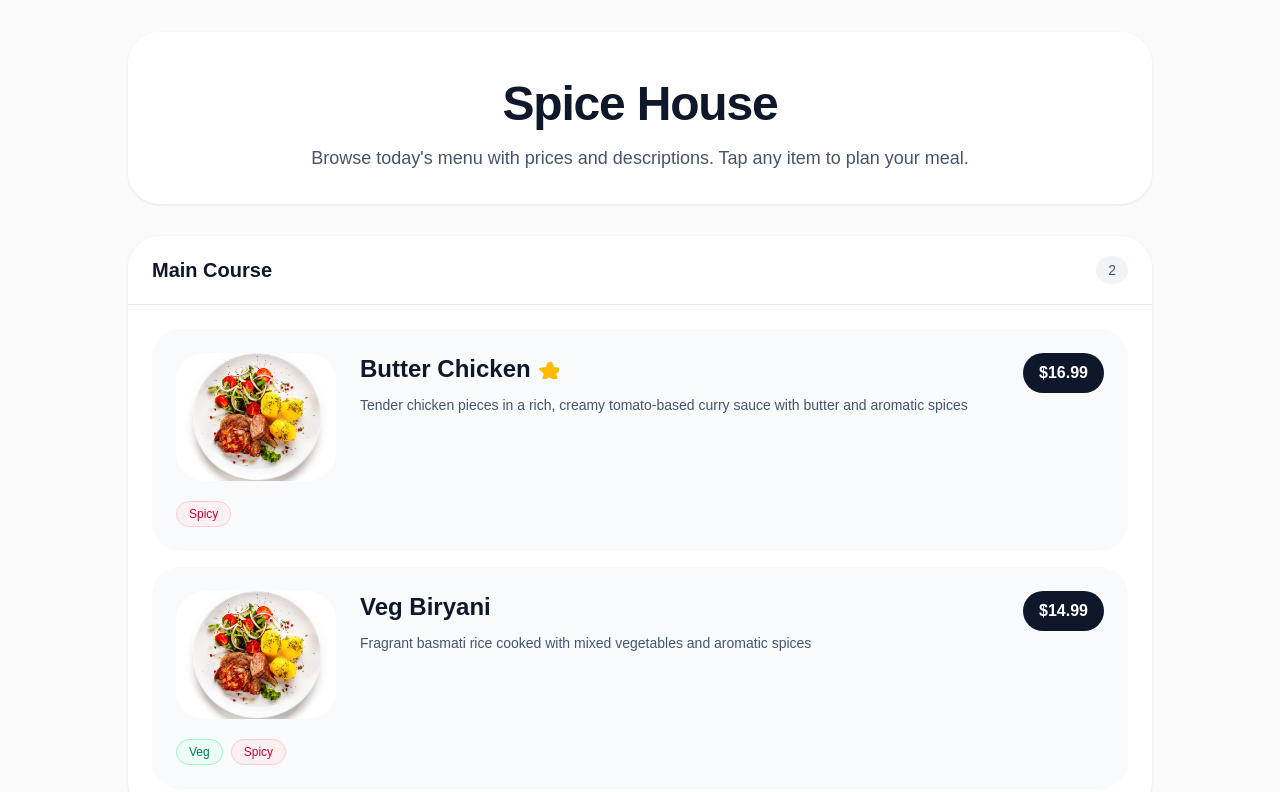
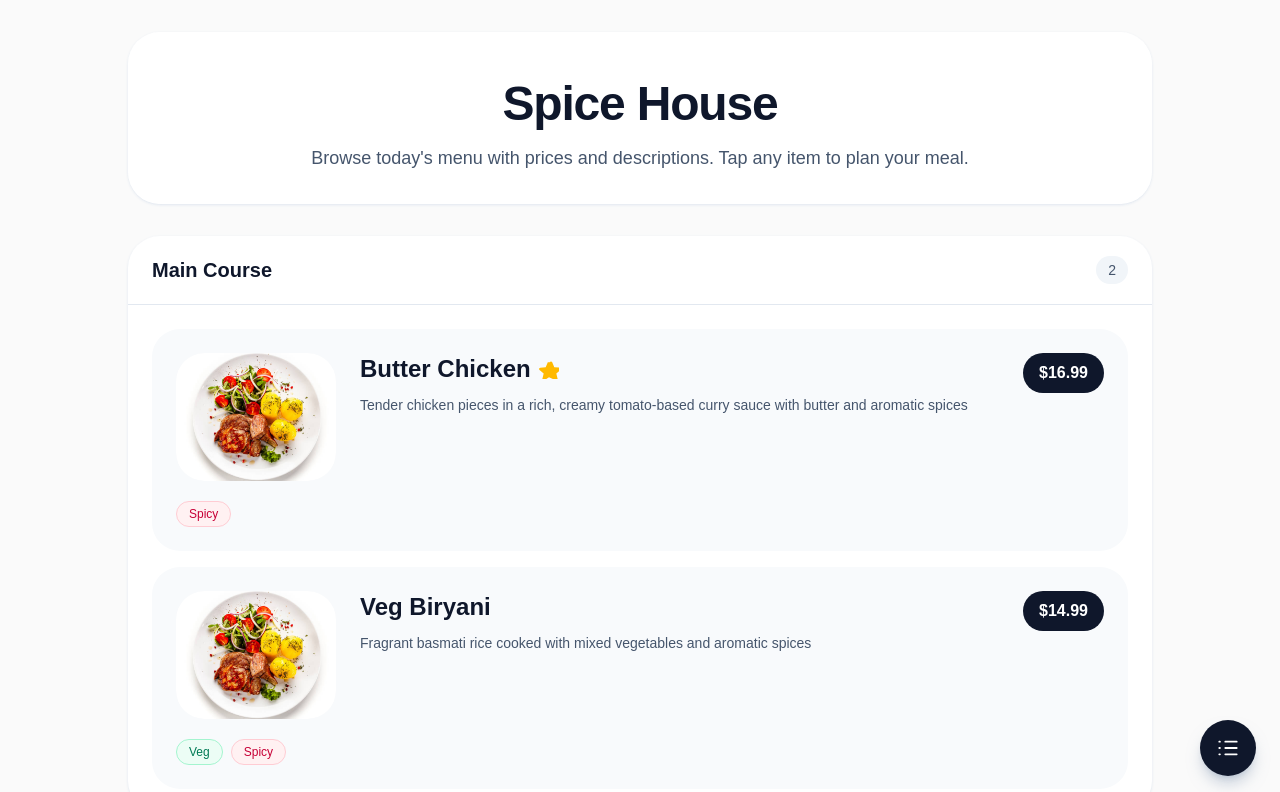
Before and after one commit to Saaaaaad3/Platerra_NextJs, a Next.js app in the folder my-app/: page /restaurant/menu/1 in a window 1280 px wide. Shown: the top 792 px of the page. Built offline with nearby package versions, Linux system fonts and the light colour scheme.

Commit message:
Add CategoryNav component for improved category navigation in menu

```diff
--- /dev/null
+++ b/my-app/app/restaurant/menu/[restaurantId]/CategoryNav.tsx
@@ -0,0 +1,79 @@
+"use client";
+
+import { useState } from "react";
+import type { MenuItem } from "../../../../lib/demo-menu-items";
+
+type CategoryNavProps = {
+  menuByCategory: Record<string, MenuItem[]>;
+};
+
+export default function CategoryNav({ menuByCategory }: CategoryNavProps) {
+  const [isOpen, setIsOpen] = useState(false);
+  const categories = Object.entries(menuByCategory);
+
+  if (categories.length <= 1) return null;
+
+  const scrollToCategory = (category: string) => {
+    document.getElementById(`category-${category}`)?.scrollIntoView({ behavior: "smooth", block: "start" });
+    setIsOpen(false);
+  };
+
+  return (
+    <>
+      {isOpen && (
+        <div
+          className="fixed inset-0 z-30"
+          onClick={() => setIsOpen(false)}
+          aria-hidden="true"
+        />
+      )}
+
+      <div className="fixed bottom-6 right-6 z-40">
+        {isOpen && (
+          <div
+            role="menu"
+            aria-label="Jump to category"
+            className="absolute bottom-16 right-0 mb-2 max-h-[60vh] w-64 overflow-y-auto rounded-2xl bg-white p-2 shadow-2xl shadow-slate-300/60 ring-1 ring-slate-100 animate-fade-in"
+          >
+            {categories.map(([category, items]) => (
+              <button
+                key={category}
+                type="button"
+                role="menuitem"
+                onClick={() => scrollToCategory(category)}
+                className="flex w-full items-center justify-between gap-3 rounded-xl px-4 py-3 text-left text-sm font-medium text-slate-700 transition hover:bg-slate-100"
+              >
+                <span className="capitalize">{category.replace(/-/g, " ")}</span>
+                <span className="rounded-full bg-slate-100 px-2.5 py-0.5 text-xs font-semibold text-slate-600">
+                  {items.length}
+                </span>
+              </button>
+            ))}
+          </div>
+        )}
+
+        <button
+          type="button"
+          onClick={() => setIsOpen((open) => !open)}
+          aria-label={isOpen ? "Close category menu" : "Open category menu"}
+          aria-expanded={isOpen}
+          className="flex h-14 w-14 items-center justify-center rounded-full bg-slate-900 text-white shadow-lg shadow-slate-400/50 transition hover:bg-slate-800 active:scale-95"
+        >
+          {isOpen ? (
+            <svg xmlns="http://www.w3.org/2000/svg" viewBox="0 0 20 20" fill="currentColor" className="h-6 w-6">
+              <path d="M10 8.586 4.707 3.293 3.293 4.707 8.586 10l-5.293 5.293 1.414 1.414L10 11.414l5.293 5.293 1.414-1.414L11.414 10l5.293-5.293-1.414-1.414L10 8.586Z" />
+            </svg>
+          ) : (
+            <svg xmlns="http://www.w3.org/2000/svg" viewBox="0 0 20 20" fill="currentColor" className="h-6 w-6">
+              <path
+                fillRule="evenodd"
+                d="M2 4.75A.75.75 0 0 1 2.75 4h.5a.75.75 0 0 1 0 1.5h-.5A.75.75 0 0 1 2 4.75ZM2 10a.75.75 0 0 1 .75-.75h.5a.75.75 0 0 1 0 1.5h-.5A.75.75 0 0 1 2 10Zm0 5.25a.75.75 0 0 1 .75-.75h.5a.75.75 0 0 1 0 1.5h-.5a.75.75 0 0 1-.75-.75ZM7 4.75A.75.75 0 0 1 7.75 4h9.5a.75.75 0 0 1 0 1.5h-9.5A.75.75 0 0 1 7 4.75ZM7 10a.75.75 0 0 1 .75-.75h9.5a.75.75 0 0 1 0 1.5h-9.5A.75.75 0 0 1 7 10Zm0 5.25a.75.75 0 0 1 .75-.75h9.5a.75.75 0 0 1 0 1.5h-9.5a.75.75 0 0 1-.75-.75Z"
+                clipRule="evenodd"
+              />
+            </svg>
+          )}
+        </button>
+      </div>
+    </>
+  );
+}
--- a/my-app/app/restaurant/menu/[restaurantId]/MenuView.tsx
+++ b/my-app/app/restaurant/menu/[restaurantId]/MenuView.tsx
@@ -4,6 +4,7 @@ import { useState } from "react";
 import Image from "next/image";
 import type { MenuItem } from "../../../../lib/demo-menu-items";
 import MenuItemModal from "./MenuItemModal";
+import CategoryNav from "./CategoryNav";
 
 type MenuViewProps = {
   menuByCategory: Record<string, MenuItem[]>;
@@ -18,8 +19,9 @@ export default function MenuView({ menuByCategory }: MenuViewProps) {
         {Object.entries(menuByCategory).map(([category, items]) => (
           <details
             key={category}
+            id={`category-${category}`}
             open
-            className="overflow-hidden rounded-[2rem] bg-white shadow-sm shadow-slate-200"
+            className="scroll-mt-4 overflow-hidden rounded-[2rem] bg-white shadow-sm shadow-slate-200"
           >
             <summary className="flex cursor-pointer items-center justify-between gap-4 border-b border-slate-200 px-6 py-5 text-left text-xl font-semibold text-slate-900 transition-colors hover:text-slate-700">
               <span className="capitalize">{category.replace(/-/g, " ")}</span>
@@ -97,6 +99,7 @@ export default function MenuView({ menuByCategory }: MenuViewProps) {
       </section>
 
       <MenuItemModal item={selectedItem} onClose={() => setSelectedItem(null)} />
+      <CategoryNav menuByCategory={menuByCategory} />
     </>
   );
 }
```
